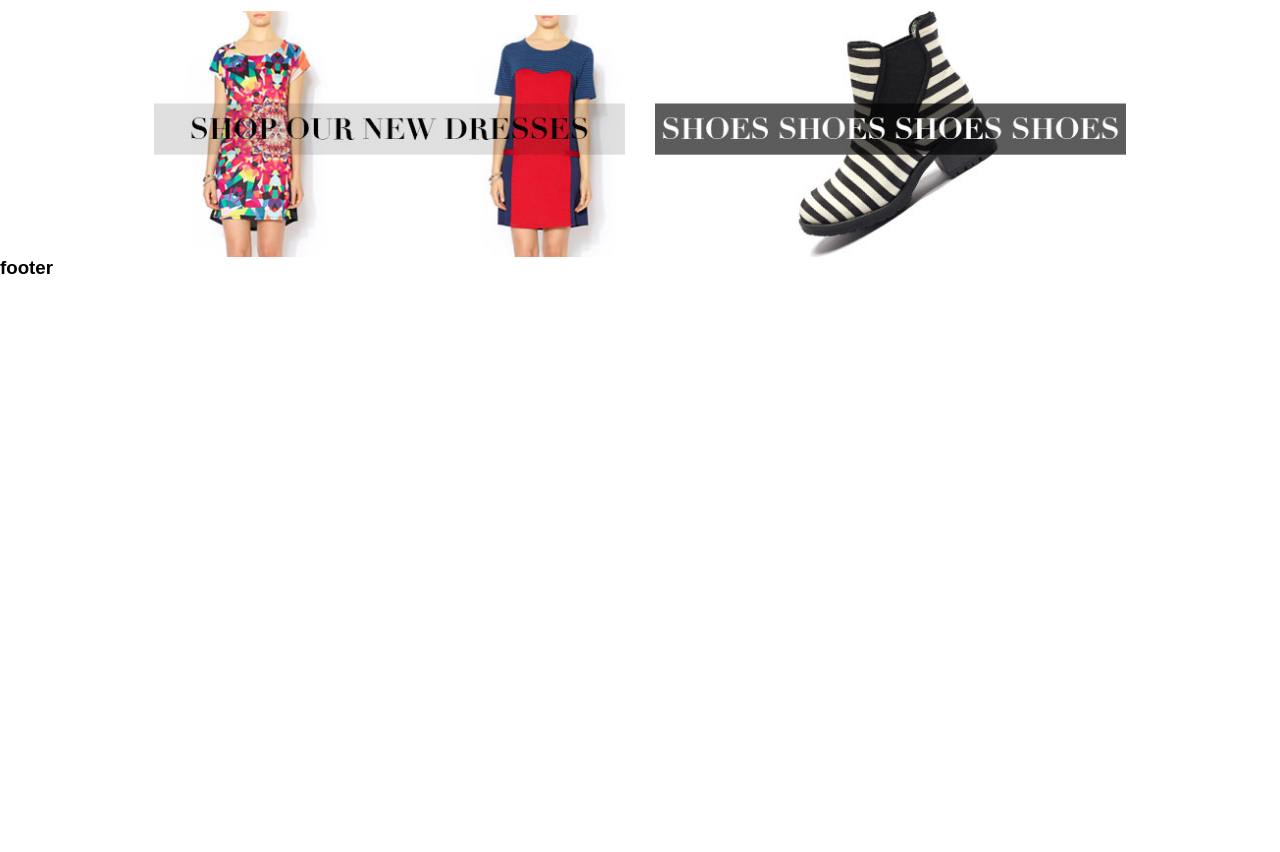
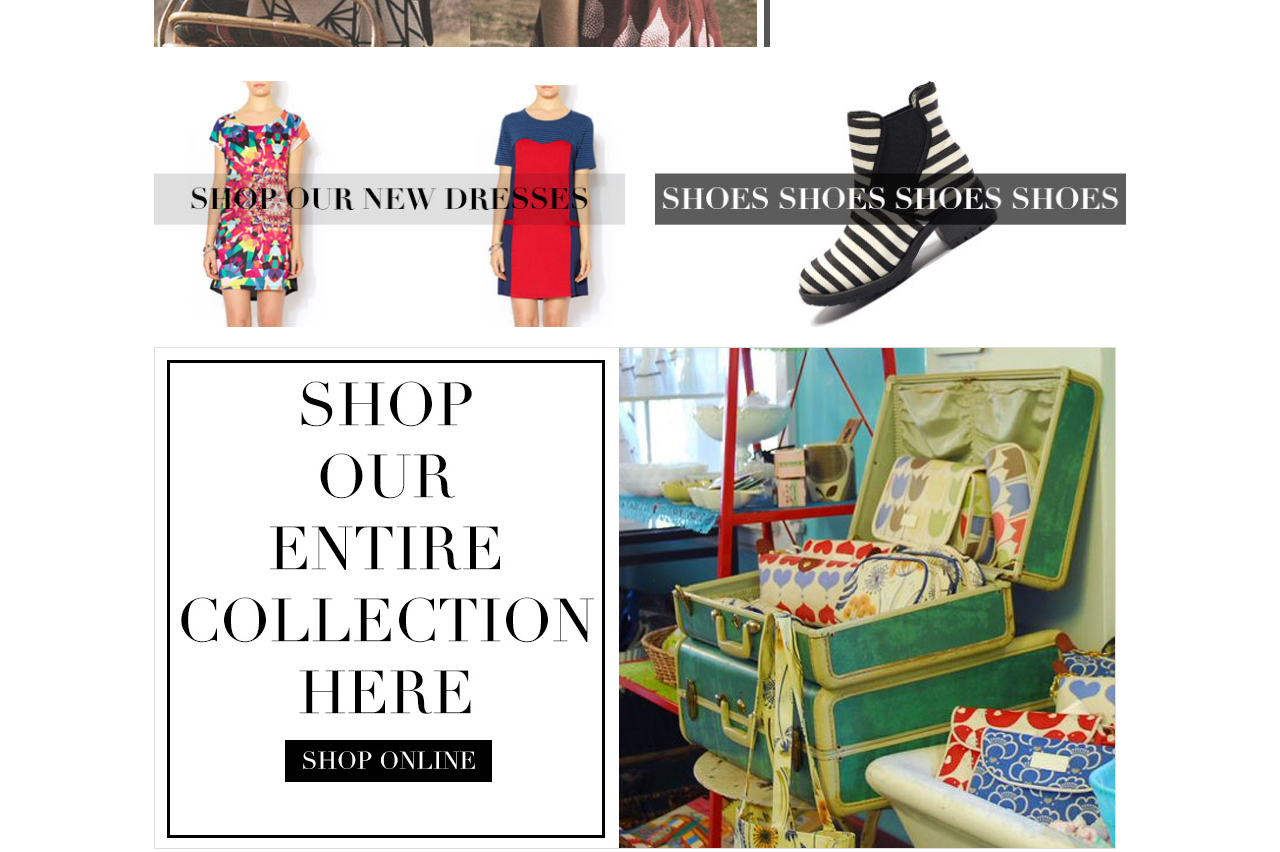
Before and after one commit to eramod/doubledutch-remake, a plain HTML site: page index.html in a window 1280 px wide. Shown: the part 701-1553 px from the top of the page. Before the commit the page ends 998 px from the top, so only its background shows below. Drawn offline with nearby package versions, Linux system fonts and the light colour scheme.

Commit message:
add third row with img and style

```diff
--- a/css/main.css
+++ b/css/main.css
@@ -55,7 +55,8 @@ ul a {
 
 /* Main Content */
 
-.slideshow {
+.slideshow,
+img {
     margin: 10px 0;
 }
 
@@ -71,7 +72,9 @@ ul a {
     float: right;
 }
 
-
+.border {
+    border: 1px solid #ddd;
+}
 
 /* DRY Classes */
 
--- a/index.html
+++ b/index.html
@@ -1,3 +1,5 @@
+<!-- Purpose: Recreate doubledutchboutique.com and make it responsive -->
+
 <!doctype html>
 <html class="no-js" lang="">
     <head>
@@ -41,6 +43,10 @@
                 <img class="col-1-2 right" src="img/dd-img-3.jpg" alt="Fall 2014">
             </section>
 
+             <section>
+                <img class="border" src="img/dd-img-4.jpg" alt="Fall 2014">
+            </section>
+
         </main>
 
 
```
